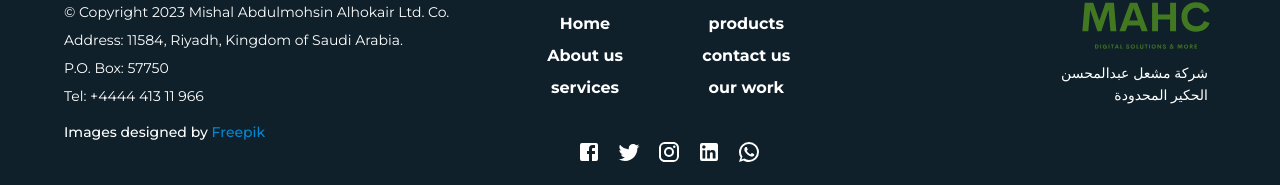
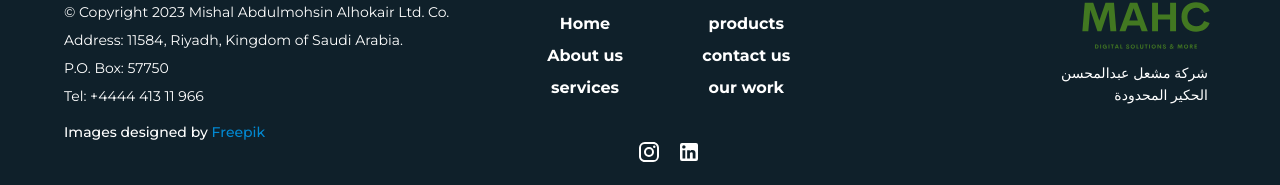
Before and after one commit to yousefo1995/MACH, a React (Create React App) app: page / in a window 1280 px wide. Shown: the part 2392-2577 px from the top of the page. Built offline with nearby package versions, Linux system fonts and the light colour scheme.

Commit message:
Add links to footer iconButtons

```diff
--- a/src/Components/Footer/Footer.js
+++ b/src/Components/Footer/Footer.js
@@ -155,21 +155,29 @@ const Footer = () => {
               justifyContent="center"
               paddingTop={4}
             >
-              <IconButton color="iconFooter">
+              {/* <IconButton color="iconFooter">
                 <FacebookIcon />
               </IconButton>
               <IconButton color="iconFooter">
                 <TwitterIcon />
-              </IconButton>
-              <IconButton color="iconFooter">
+              </IconButton> */}
+              <IconButton
+                color="iconFooter"
+                href="https://www.instagram.com/mahc.tech/?igshid=OGQ5ZDc2ODk2ZA%3D%3D&utm_source=qr"
+                target="_blank"
+              >
                 <InstagramIcon />
               </IconButton>
-              <IconButton color="iconFooter">
+              <IconButton
+                color="iconFooter"
+                href="https://www.linkedin.com/company/mishal-abdulmohsin-alhokair-ltd-co-mahc/"
+                target="_blank"
+              >
                 <LinkedInIcon />
               </IconButton>
-              <IconButton color="iconFooter">
+              {/* <IconButton color="iconFooter">
                 <WhatsAppIcon />
-              </IconButton>{" "}
+              </IconButton>{" "} */}
             </Stack>
           </Stack>
           <Stack
```
